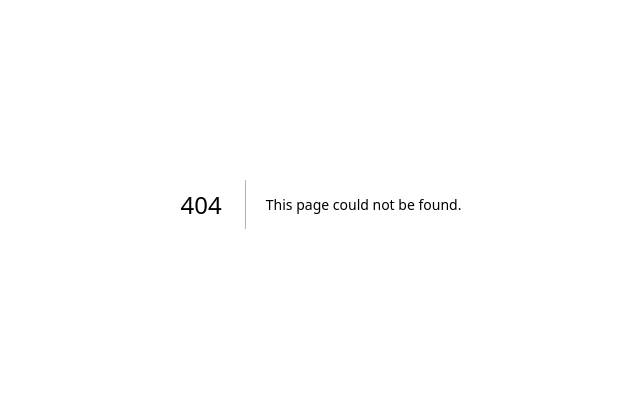
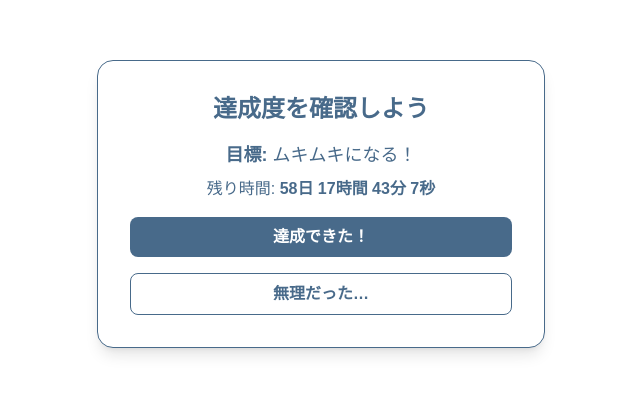
Before and after one commit to simesaba80/moneyeffort, a Next.js app: page /achieve in a window 1280 px wide. Before the commit this address had no page. Shown: the part 196-590 px from the top of the page, without its empty margins (319-959 px from the left). Built offline with nearby package versions, Linux system fonts and the light colour scheme.

Commit message:
AchievePage1

```diff
--- /dev/null
+++ b/src/app/achieve/page.tsx
@@ -0,0 +1,112 @@
+"use client";
+import { useState, useEffect } from "react";
+import { useRouter } from "next/navigation";
+
+export default function AchievePage() {
+    const router = useRouter();
+    const [file, setFile] = useState<File | null>(null);
+    const [showUpload, setShowUpload] = useState(false);
+    const [countdown, setCountdown] = useState("");
+
+    // 固定の値
+    const goal = "ムキムキになる！";
+    const deadline = "2025-12-31T23:59:59";
+
+    // カウントダウン処理
+    useEffect(() => {
+        const interval = setInterval(() => {
+            const now = new Date().getTime();
+            const target = new Date(deadline).getTime();
+            const distance = target - now;
+
+            if (distance <= 0) {
+                setCountdown("期限が過ぎました！");
+                clearInterval(interval);
+                return;
+            }
+
+            const days = Math.floor(distance / (1000 * 60 * 60 * 24));
+            const hours = Math.floor((distance / (1000 * 60 * 60)) % 24);
+            const minutes = Math.floor((distance / (1000 * 60)) % 60);
+            const seconds = Math.floor((distance / 1000) % 60);
+
+            setCountdown(`${days}日 ${hours}時間 ${minutes}分 ${seconds}秒`);
+        }, 1000);
+
+        return () => clearInterval(interval);
+    }, []);
+
+    const handleAchieved = () => {
+        setShowUpload(true);
+    };
+
+    const handleFailed = () => {
+        router.push("/mypage");
+    };
+
+    const handleFileChange = (e: React.ChangeEvent<HTMLInputElement>) => {
+        if (e.target.files && e.target.files[0]) {
+            setFile(e.target.files[0]);
+        }
+    };
+
+    const handleBack = () => {
+        setShowUpload(false);
+        setFile(null);
+    };
+
+    return (
+        <main className="min-h-screen flex flex-col items-center justify-center bg-white text-[#486A8A] p-6">
+            <div className="bg-white rounded-2xl shadow-lg border border-[#486A8A] p-8 w-full max-w-md text-center">
+                <h1 className="text-2xl font-bold mb-4">達成度を確認しよう</h1>
+
+                <p className="text-lg font-semibold mb-2">
+                    目標: <span className="font-normal">{goal}</span>
+                </p>
+
+                <p className="text-md mb-4">
+                    残り時間: <strong>{countdown}</strong>
+                </p>
+
+                {!showUpload ? (
+                    <div className="flex flex-col gap-4">
+                        <button
+                            onClick={handleAchieved}
+                            className="w-full bg-[#486A8A] text-white py-2 rounded-lg font-semibold hover:bg-[#3a5871] transition"
+                        >
+                            達成できた！
+                        </button>
+                        <button
+                            onClick={handleFailed}
+                            className="w-full border border-[#486A8A] text-[#486A8A] py-2 rounded-lg font-semibold hover:bg-[#f0f4f8] transition"
+                        >
+                            無理だった…
+                        </button>
+                    </div>
+                ) : (
+                    <div className="mt-6">
+                        <p className="mb-4 text-lg font-semibold">証拠をアップロードしてください 📁</p>
+                        <input
+                            type="file"
+                            accept="image/*,video/*,.pdf"
+                            onChange={handleFileChange}
+                            className="w-full border border-[#486A8A] p-2 rounded-lg text-[#486A8A] bg-white cursor-pointer"
+                        />
+                        {file && (
+                            <p className="mt-3 text-sm text-gray-600">
+                                選択されたファイル: <strong>{file.name}</strong>
+                            </p>
+                        )}
+
+                        <button
+                            onClick={handleBack}
+                            className="mt-6 w-full border border-[#486A8A] text-[#486A8A] py-2 rounded-lg font-semibold hover:bg-[#f0f4f8] transition"
+                        >
+                            ← 戻る
+                        </button>
+                    </div>
+                )}
+            </div>
+        </main>
+    );
+}
```
